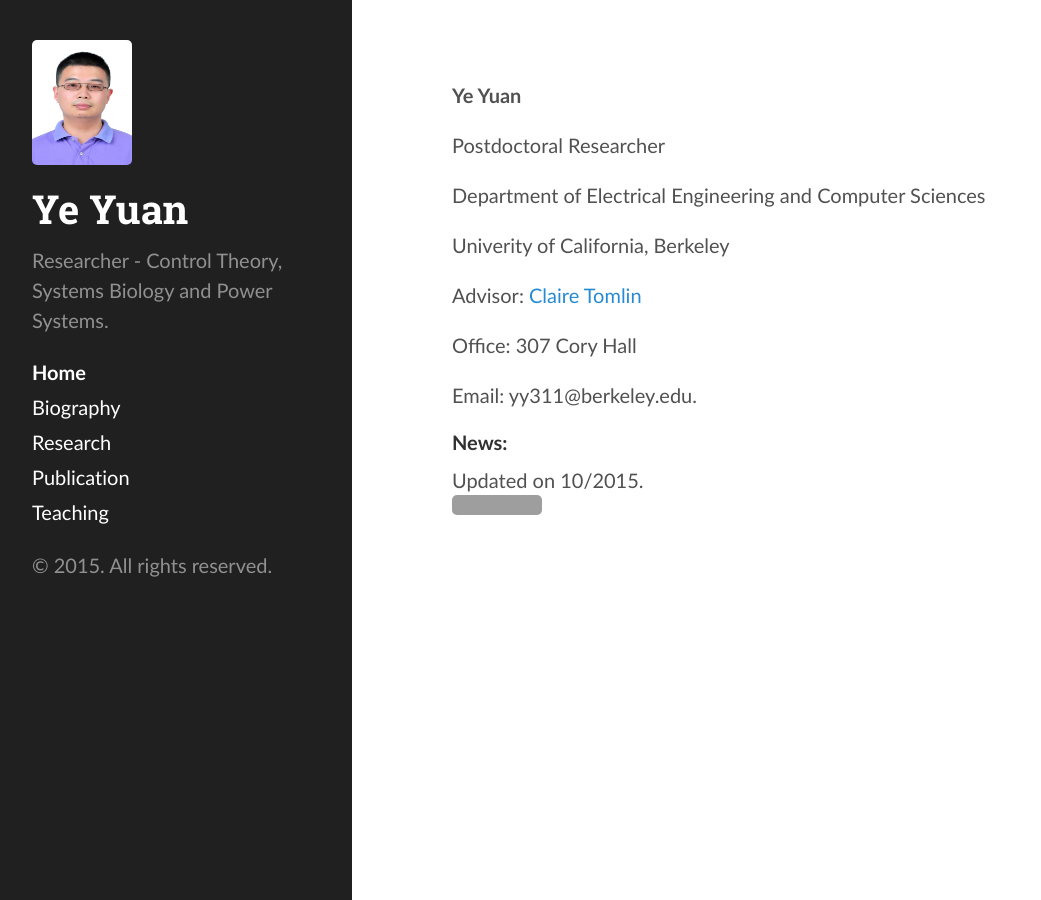
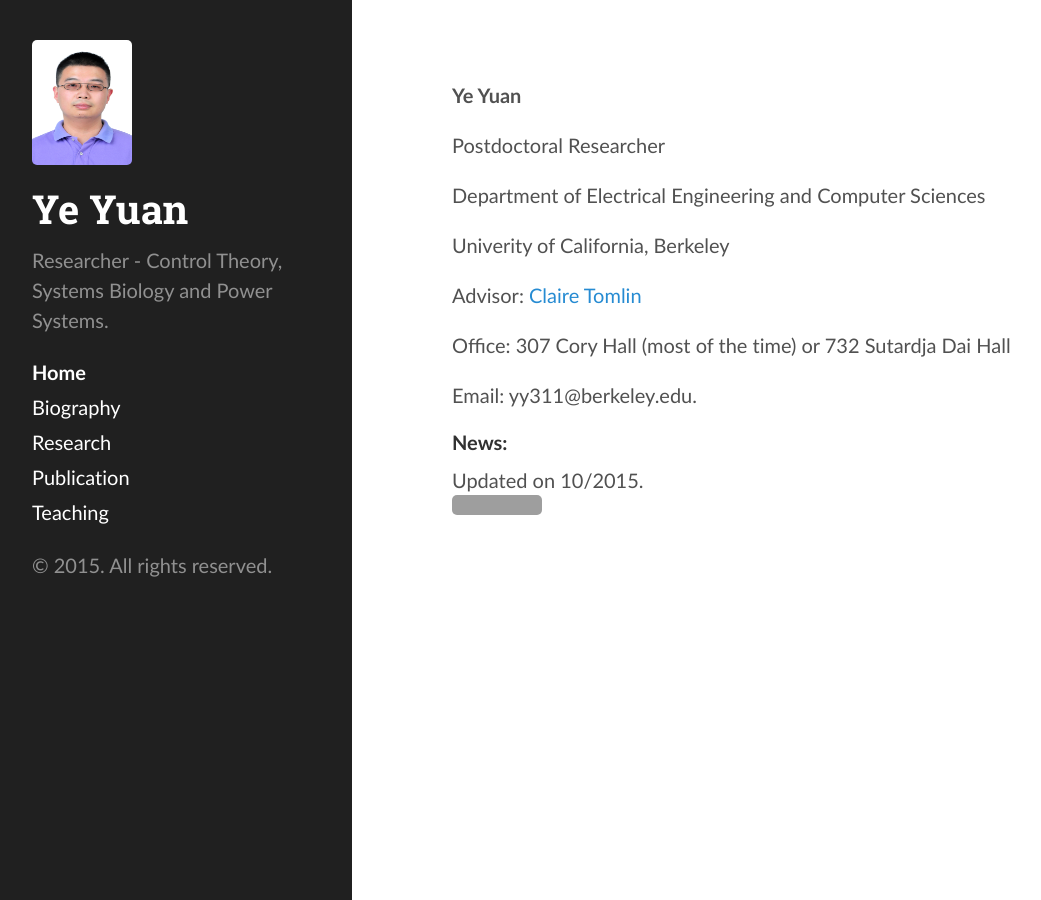
Before and after one commit to yy311/yy311.github.io, a Jekyll site: the page built from index.md, in a window 1280 px wide. Shown: the whole page, without its empty margins (8-1049 px from the left). Built offline with Jekyll 4.4.1, drawn with Linux system fonts in a browser that asks for light colours; grey boxes are pictures that could not be loaded.

Commit message:
Update index.md

```diff
--- a/index.md
+++ b/index.md
@@ -12,7 +12,7 @@ Univerity of California, Berkeley
 
 Advisor: [Claire Tomlin](http://www.eecs.berkeley.edu/~tomlin/)
 
-Office: 307 Cory Hall
+Office: 307 Cory Hall (most of the time) or 732 Sutardja Dai Hall
 
 Email: yy311@berkeley.edu.
 
```
